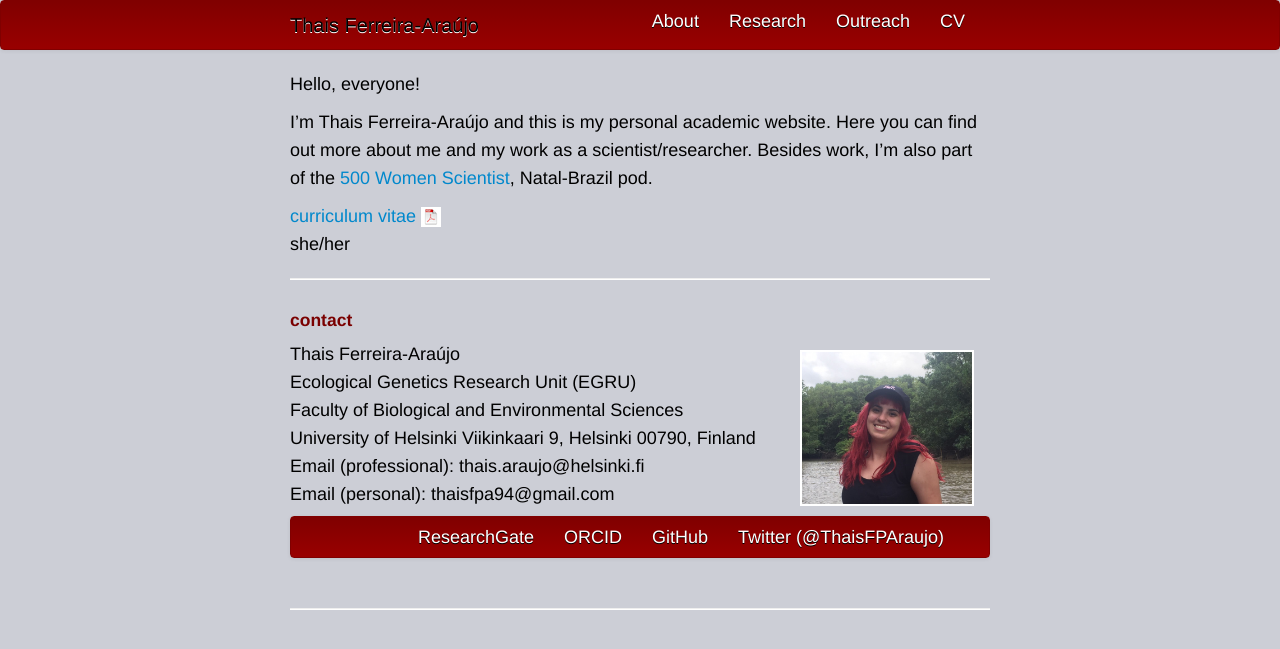
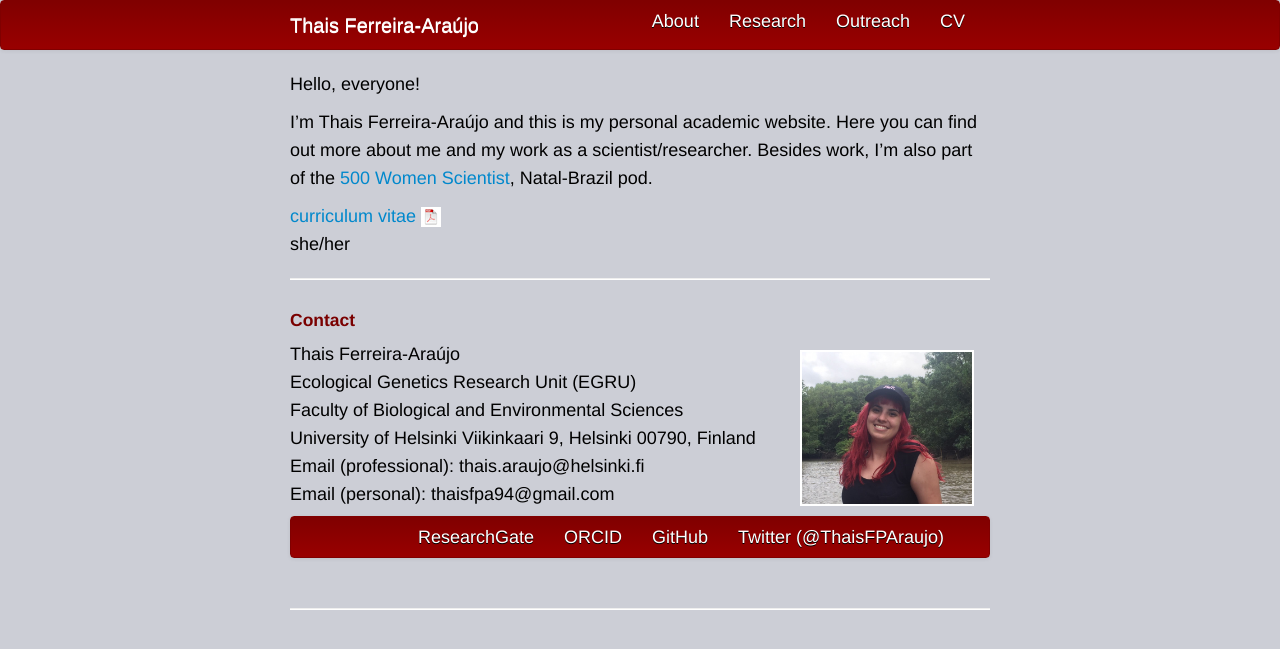
Before and after one commit to tferreira-araujo/tferreira-araujo.github.io, a Jekyll site: the page built from index.md, in a window 1280 px wide. Shown: the top 649 px of the page. Built offline with Jekyll 4.4.1, drawn with Linux system fonts in a browser that asks for light colours.

Commit message:
update my website

```diff
--- a/_includes/themes/twitter/page.html
+++ b/_includes/themes/twitter/page.html
@@ -1,5 +1,5 @@
 <div class="page-header">
-  <h2>{{ page.title }} {% if page.tagline %} <small>{{ page.tagline }}</small>{% endif %}</h2>
+  <h1>{{ page.title }} {% if page.tagline %} <small>{{ page.tagline }}</small>{% endif %}</h1>
 </div>
 
 <div class="row-fluid">
--- a/assets/themes/twitter/css/my_custom_css.css
+++ b/assets/themes/twitter/css/my_custom_css.css
@@ -139,7 +139,7 @@ h1, h2, h3, h4 {
 	margin-left:-20px;
 	font-size:20px;
 	font-weight:200;
-	color:#000000;
+	color:#ffffff;
 	text-shadow:0 1px 0 #ffffff;
 }
 
--- a/index.md
+++ b/index.md
@@ -17,7 +17,7 @@ she/her
 
 
 <div class="container">
-<h4><a name="contact"></a>contact</h4>
+<h4><a name="contact"></a>Contact</h4>
 
     <div class="row-fluid">
         <div class="span5">
```
